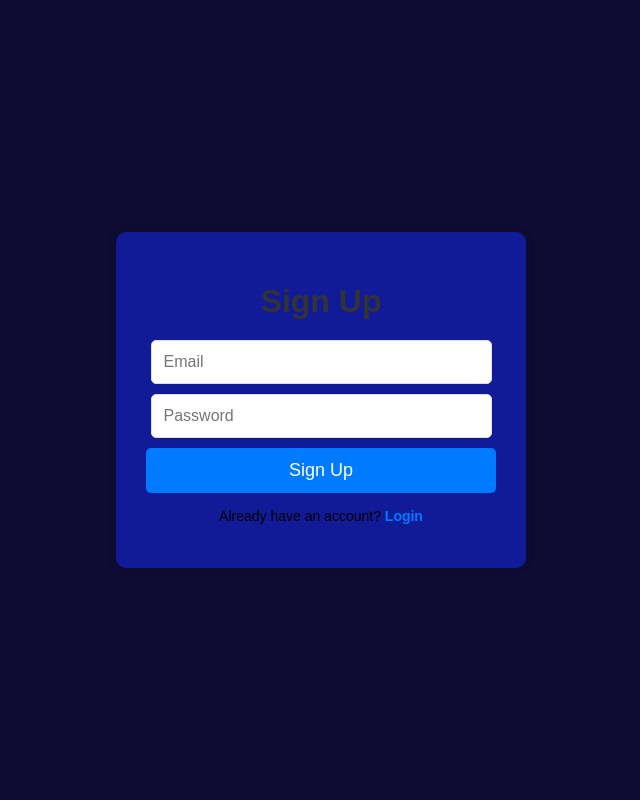
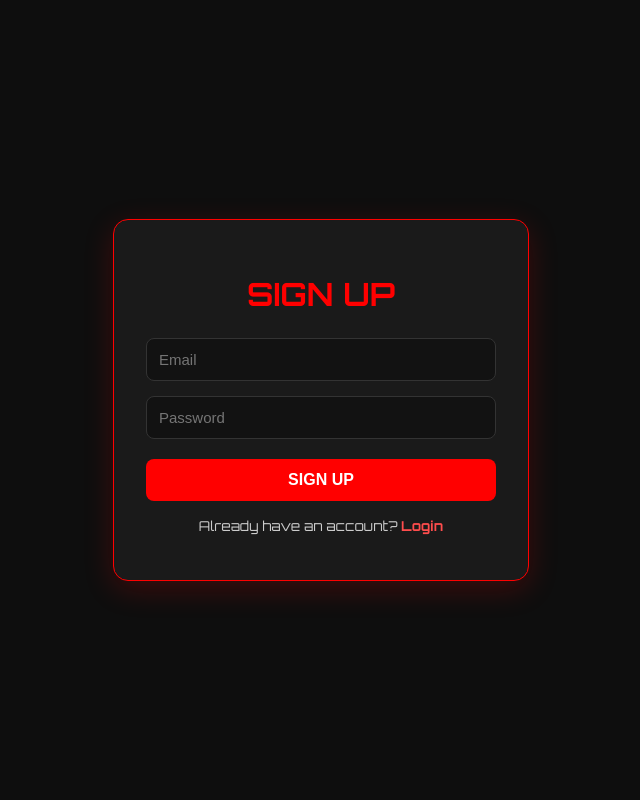
Before and after one commit to Afolabi-cyber/TubeSnap, a Flask app: page /signup in a window 1280 px wide. Shown: the whole page, without its empty margins (319-959 px from the left). Run offline with Flask 3, Linux system fonts and the light colour scheme; parts of the project's set-up code (start-up, migrations or seed data) failed here and were passed over.

Commit message:
Update style.css

```diff
--- a/static/style.css
+++ b/static/style.css
@@ -1,7 +1,9 @@
-/* General Styles */
+@import url('https://fonts.googleapis.com/css2?family=Orbitron:wght@400;700&display=swap');
+
 body {
-    font-family: Arial, sans-serif;
-    background: #0f0c34;
+    font-family: 'Orbitron', sans-serif;
+    background-color: #0e0e0e;
+    color: #fff;
     display: flex;
     justify-content: center;
     align-items: center;
@@ -11,62 +13,99 @@ body {
 
 /* Form Container */
 .form {
-    background: rgb(18, 27, 151);
-    padding: 30px;
-    border-radius: 10px;
-    box-shadow: 0px 0px 10px rgba(0, 0, 0, 0.1);
+    background-color: #1a1a1a;
+    padding: 2rem;
+    border-radius: 15px;
+    box-shadow: 0 8px 30px rgba(255, 0, 0, 0.2);
+    width: 350px;
     text-align: center;
-    width: 350px;
+    border: 1px solid #ff0000;
 }
 
-/* Form Heading */
+/* Heading */
 h1 {
-    color: #333;
-    margin-bottom: 20px;
+    font-size: 2rem;
+    font-weight: 700;
+    color: #ff0000;
+    margin-bottom: 1.5rem;
+    text-transform: uppercase;
+}
+
+/* Control Wrapper */
+.control {
+    width: 100%;
+    margin-bottom: 15px;
 }
 
 /* Input Fields */
 input {
-    width: 90%;
+    width: 100%;
     padding: 12px;
-    margin: 10px 0;
-    border: 1px solid #ddd;
-    border-radius: 5px;
-    font-size: 16px;
-    display: block;
-    margin-left: auto;
-    margin-right: auto;
+    border: 1px solid #333;
+    border-radius: 8px;
+    font-size: 15px;
+    background-color: #121212;
+    color: #fff;
+    transition: border 0.3s ease, background-color 0.3s ease;
+    box-sizing: border-box;
+}
+
+input:focus {
+    outline: none;
+    border-color: #ff0000;
+    background-color: #1c1c1c;
 }
 
 /* Submit Button */
 button {
-    background: #007BFF;
+    background: #ff0000;
     color: white;
     padding: 12px;
+    width: 100%;
     border: none;
-    border-radius: 5px;
+    border-radius: 8px;
+    margin-top: 5px;
+    font-weight: 700;
+    font-size: 16px;
     cursor: pointer;
-    font-size: 18px;
-    width: 100%;
-    transition: 0.3s;
+    transition: background 0.3s ease;
+    text-transform: uppercase;
 }
 
 button:hover {
-    background: #0056b3;
+    background: #cc0000;
 }
 
-/* Links */
+/* Message and link section */
 p {
-    margin-top: 15px;
-    font-size: 14px;
+    margin-top: 1rem;
+    font-size: 0.85rem;
+    color: #ccc;
 }
 
 a {
-    color: #007BFF;
+    color: #ff4d4d;
     text-decoration: none;
     font-weight: bold;
 }
 
 a:hover {
     text-decoration: underline;
+    color: #ff1a1a;
 }
+
+/* Alert message */
+.alert {
+    margin-top: 15px;
+    padding: 10px;
+    border-radius: 5px;
+    font-size: 0.85rem;
+    background-color: #330000;
+    border: 1px solid #cc0000;
+    color: #ff4d4d;
+}
+.alert.success {
+    background-color: #003300;
+    border: 1px solid #00cc00;
+    color: #4dff4d;
+}
```
